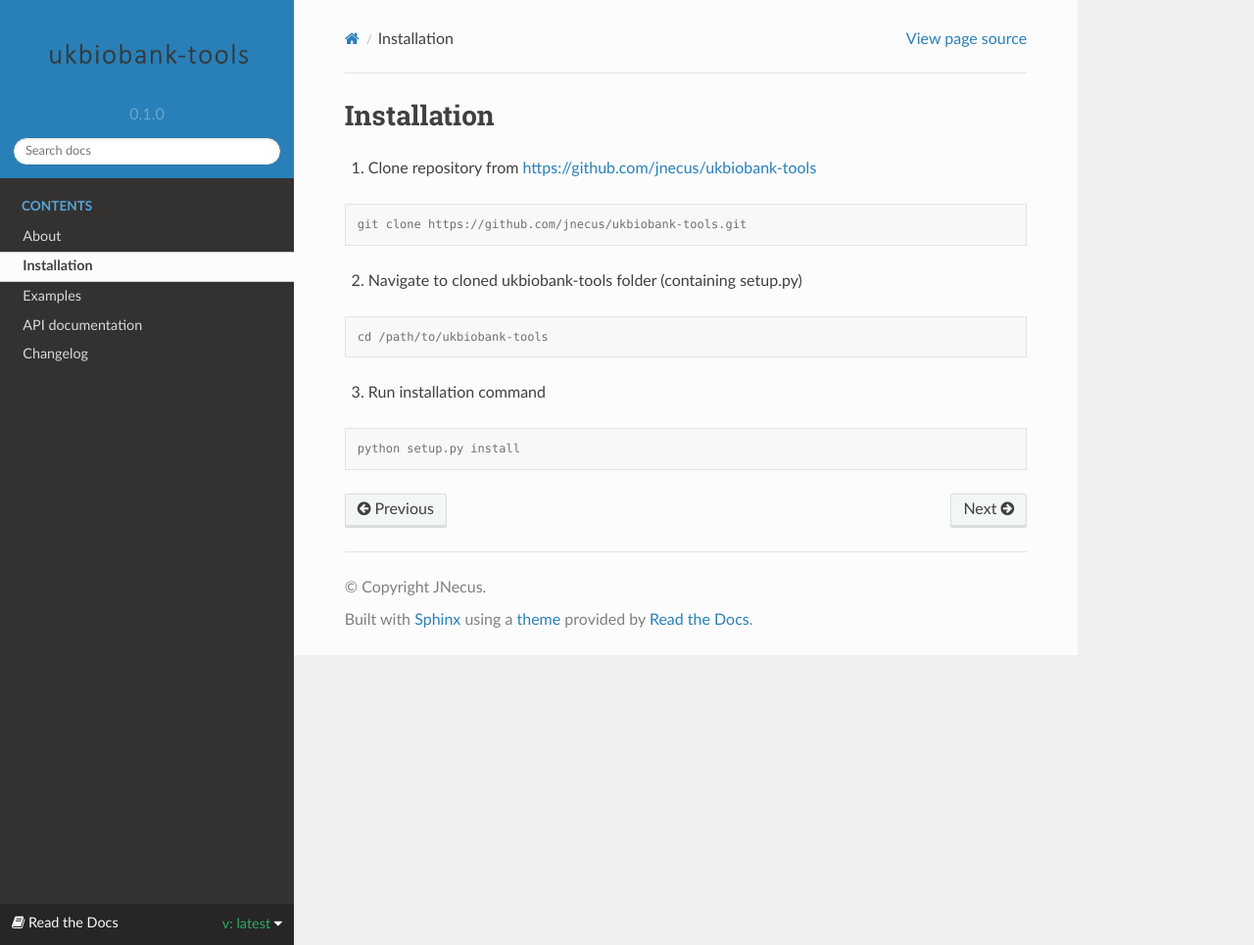
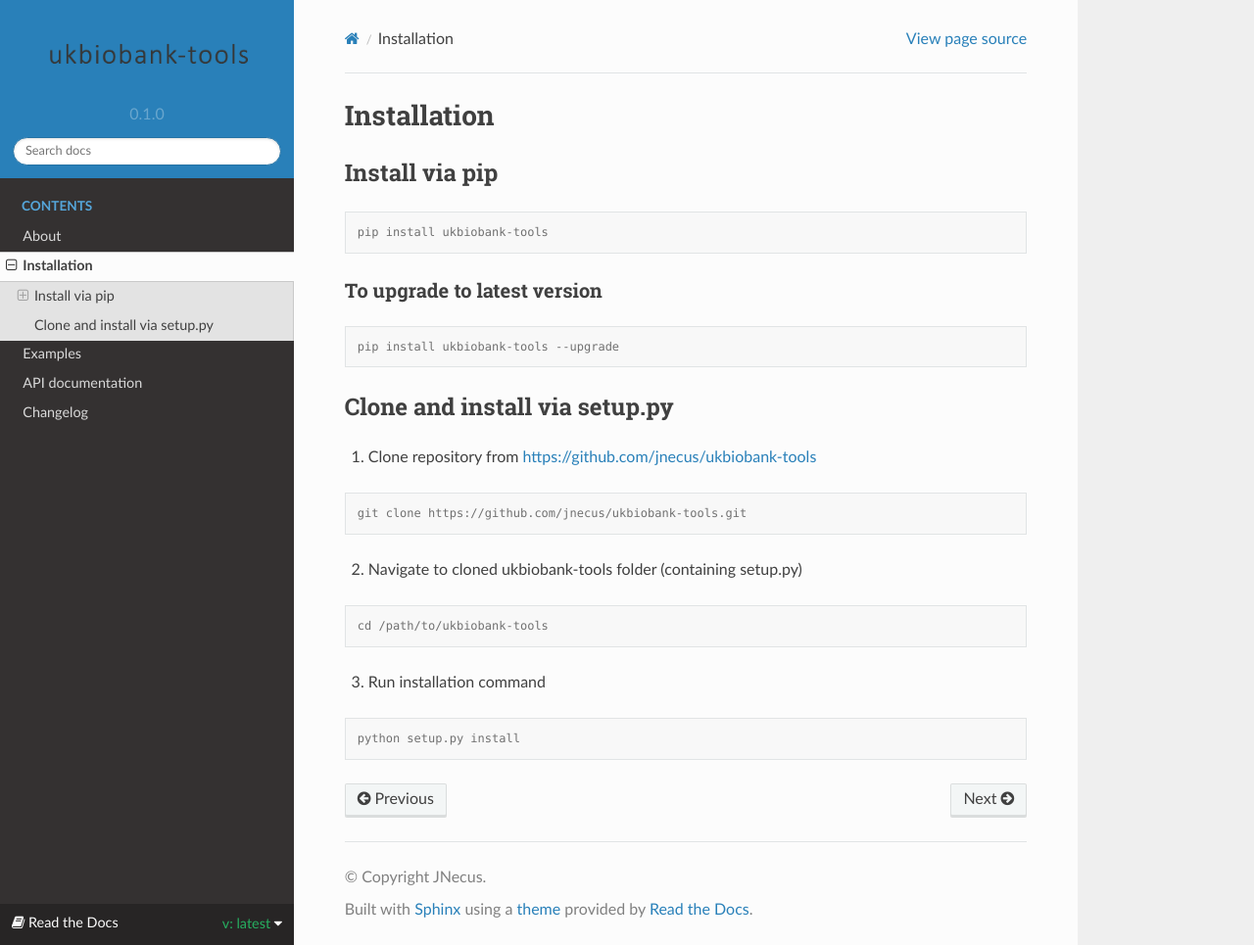
Before and after one commit to jnecus/ukbiobank-tools, a Sphinx documentation site: the page built from docs/installing.rst, in a window 1280 px wide and 965 px high. Shown: the whole window at 98% size. Built offline with Sphinx 7.4.7 and the Read the Docs theme 2.0.0, drawn with Linux system fonts in a browser that asks for light colours.

```diff
--- a/docs/installing.rst
+++ b/docs/installing.rst
@@ -4,6 +4,31 @@
 ************
 Installation
 ************
+
+
+Install via pip
+---------------
+
+
+.. code:: console
+
+    pip install ukbiobank-tools
+
+
+
+To upgrade to latest version
+^^^^^^^^^^^^^^^^^^^^^^^^^^^^
+
+
+.. code:: console
+
+    pip install ukbiobank-tools --upgrade
+
+
+
+Clone and install via setup.py
+------------------------------
+
 
 1. Clone repository from https://github.com/jnecus/ukbiobank-tools
 
--- a/setup.py
+++ b/setup.py
@@ -28,5 +28,9 @@
     url='https://github.com/jnecus/ukbiobank-tools',
     license=license,
     packages=find_packages(exclude=('tests', 'docs')),
+	package_data = {'ukbiobank/data_coding': ['*']}
 	install_requires=list_requirements()
 )
+
+#package_data = {'ukbiobank/data_coding': ['*']}
+#This line causes data_coding to be included as a package (it would normally be one of the folders ignored by find_packages
```
Also changed, not shown: README.md (+0 -17 lines).
